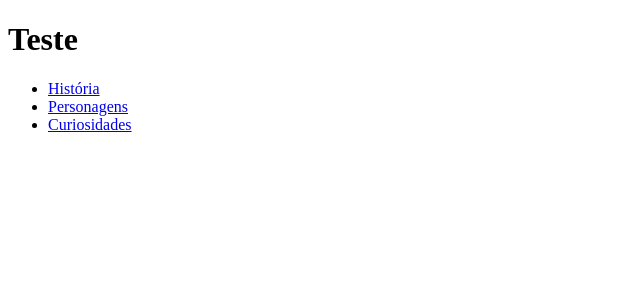
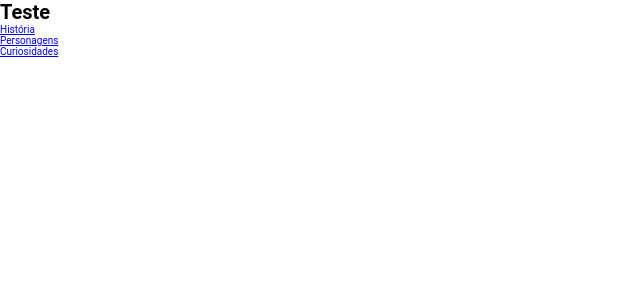
Before and after one commit to lBrunol/dragon-ball-history, a Next.js app: page / in a window 1280 px wide. Shown: the top 300 px of the page, without its empty margins (0-640 px from the left). Built offline with nearby package versions, Linux system fonts and the light colour scheme.

Commit message:
style global com styledComponent

```diff
--- /dev/null
+++ b/src/pages/_app.tsx
@@ -0,0 +1,19 @@
+import { AppProps } from 'next/app'
+import Head from 'next/head'
+
+import GlobalStyles from 'styles/global'
+
+function App({ Component, pageProps }: AppProps) {
+  return (
+    <>
+      <Head>
+        <title>Dragon Ball</title>
+        <meta name="description" content="" />
+      </Head>
+      <GlobalStyles />
+      <Component {...pageProps} />
+    </>
+  )
+}
+
+export default App
--- a/src/pages/index.tsx
+++ b/src/pages/index.tsx
@@ -1,4 +1,4 @@
-import Header from '../components/Header'
+import Header from 'components/Header'
 
 type Props = {
   title: string
--- /dev/null
+++ b/src/styles/global.ts
@@ -0,0 +1,17 @@
+import { createGlobalStyle } from 'styled-components'
+
+const GlobalStyles = createGlobalStyle`
+  * {
+    margin: 0;
+    padding: 0;
+    box-sizing: border-box;
+  }
+  html {
+    font-size: 62.5%;
+  }
+  body {
+    font-family: 'Roboto';
+  }
+
+`
+export default GlobalStyles
--- a/tsconfig.json
+++ b/tsconfig.json
@@ -1,5 +1,6 @@
 {
   "compilerOptions": {
+    "baseUrl": "src",
     "target": "es5",
     "lib": [
       "dom",
```
